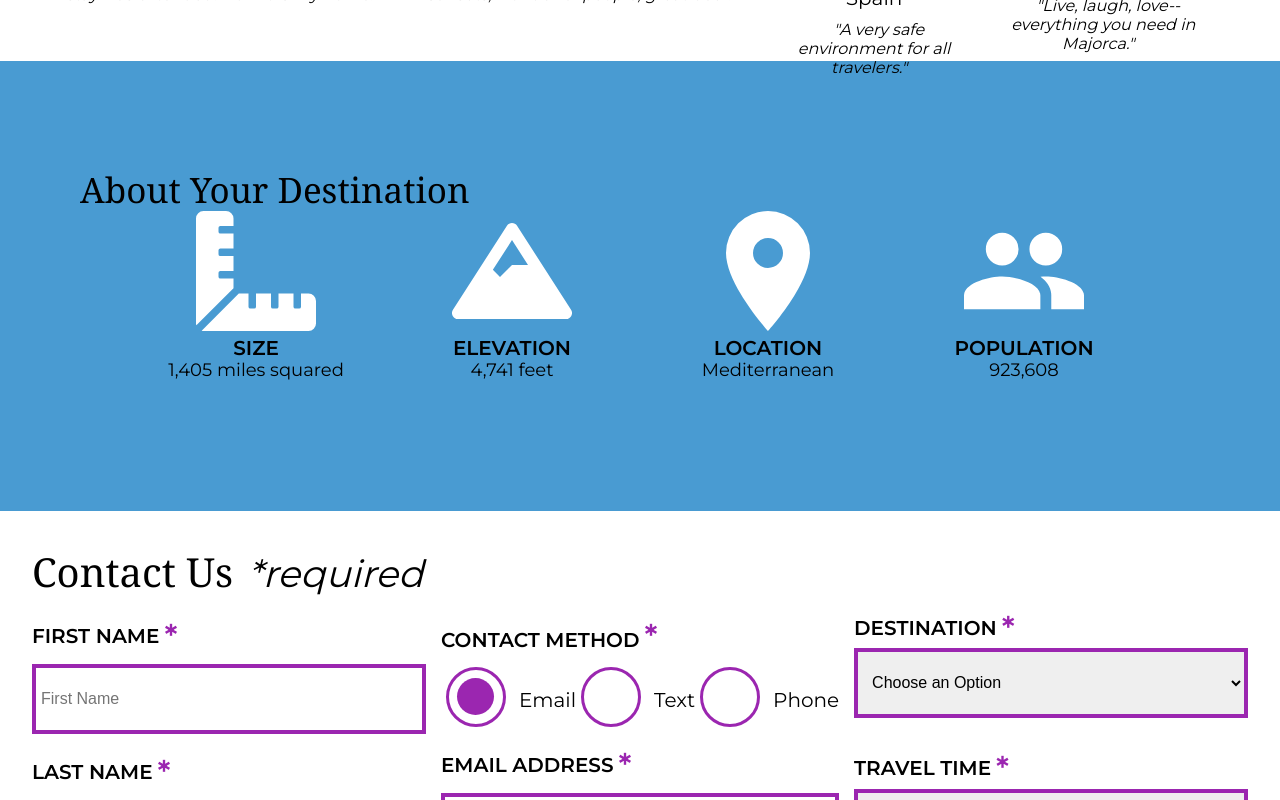
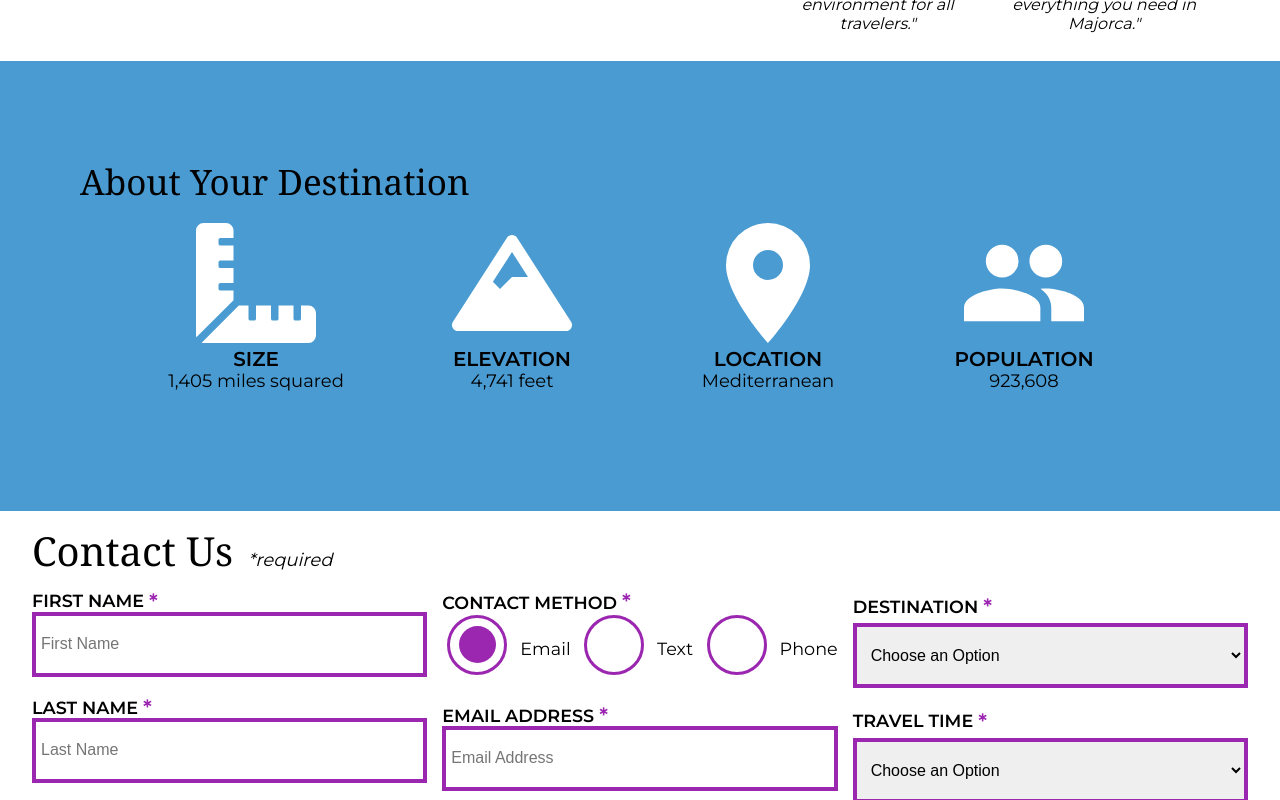
Before and after one commit to angiecash/wunderlust, a plain HTML site: page index.html in a window 1280 px wide. Shown: the part 1740-2540 px from the top of the page. Drawn offline with Linux system fonts and the light colour scheme; a web font is replaced by a local one.

Commit message:
Update styles.css

```diff
--- a/styles.css
+++ b/styles.css
@@ -239,6 +239,9 @@ header p {
 	padding: 10px 10px 50px 10px;
 	grid-gap: 10px;
 }
+#plan h4 {
+	font-size: 1.7em;
+}
 #plan section {
 	background-color: var(--teal);
 	border-radius: 15px;
@@ -268,7 +271,7 @@ header p {
 #testimonials q, #testimonials p {
 	font-size: 1.375em;
 	line-height: 1.2;
-	margin: 10px;
+	/*margin: 10px;*/
 }
 #testimonials q {
 	font-style: italic;
@@ -288,8 +291,9 @@ header p {
 }
 #about h3 {
 	text-align: left;
-	padding-top: 1.25em;
-	width: 50%;
+	padding-top: 1em;
+	padding-bottom: 20px;
+	width: 60%;
 	padding-left: 40px;
 }
 #about h4 {
@@ -317,14 +321,15 @@ header p {
 #contact {
 	width: 85%;
 	margin: 0 auto;
+	line-height: 1;
 }
 #contact h3 {
 	font-size: 2.5em;
-	margin-top: 25px;
+	padding: 20px 0;
 	text-align: left;
 }
 .form-required {
-	font-size: 0.9375em;
+	font-size: 0.45em;
 	padding-left: 5px;
 	font-family: var(--font-v2);
 	font-style: italic;
@@ -332,13 +337,12 @@ header p {
 .required {
 	color: var(--purple);
 	padding-left: 5px;
-	font-size: 1.5625em;
+	font-size: 1.2em;
 }
 #contact legend, #contact label {
-	font-size: 1.25em;
+	font-size: 1.1em;
 	text-transform: uppercase;
 	font-weight: 700;
-	height: auto;
 }
 #contact label {
 	display: flex;
@@ -346,13 +350,16 @@ header p {
 }
 input[type="text"], input[type="email"], input[type="tel"], .custom-select select {
 	width: 100%;
-	height: 70px;
+	height: 65px;
 	padding: 5px;
 	display: block;
 	font-size: 1em;
-	margin-bottom: 10px;
+	margin-bottom: 20px;
 	border: 4px solid var(--purple);
 	color: var(--black);
+}
+#contact fieldset {
+	padding-bottom: 20px;
 }
 .radio-label {
 	font-weight: normal;
@@ -424,13 +431,6 @@ footer a {
 	color: var(--black);
 }
 /* #endregion || Mobile First Styles */
-/*
-/* #region || Small Screen Styles
-@media only screen and (min-width: 320px) {
-
-}
-/* #endregion || Small Screen Styles
-*/
 
 /* #region ||  Medium Screen Styles */
 @media only screen and (min-width: 768px) {
@@ -617,8 +617,8 @@ header {
 /* Large Intro Styles */
 #intro {
 	display: grid;
-	grid-template-columns: 45% 55%;
-	grid-template-rows: 10% 90%;
+	grid-template-columns: 45% auto;
+	grid-template-rows: 15% auto;
 }
 #intro h2 {
 	grid-column: 1 / 2;
```
